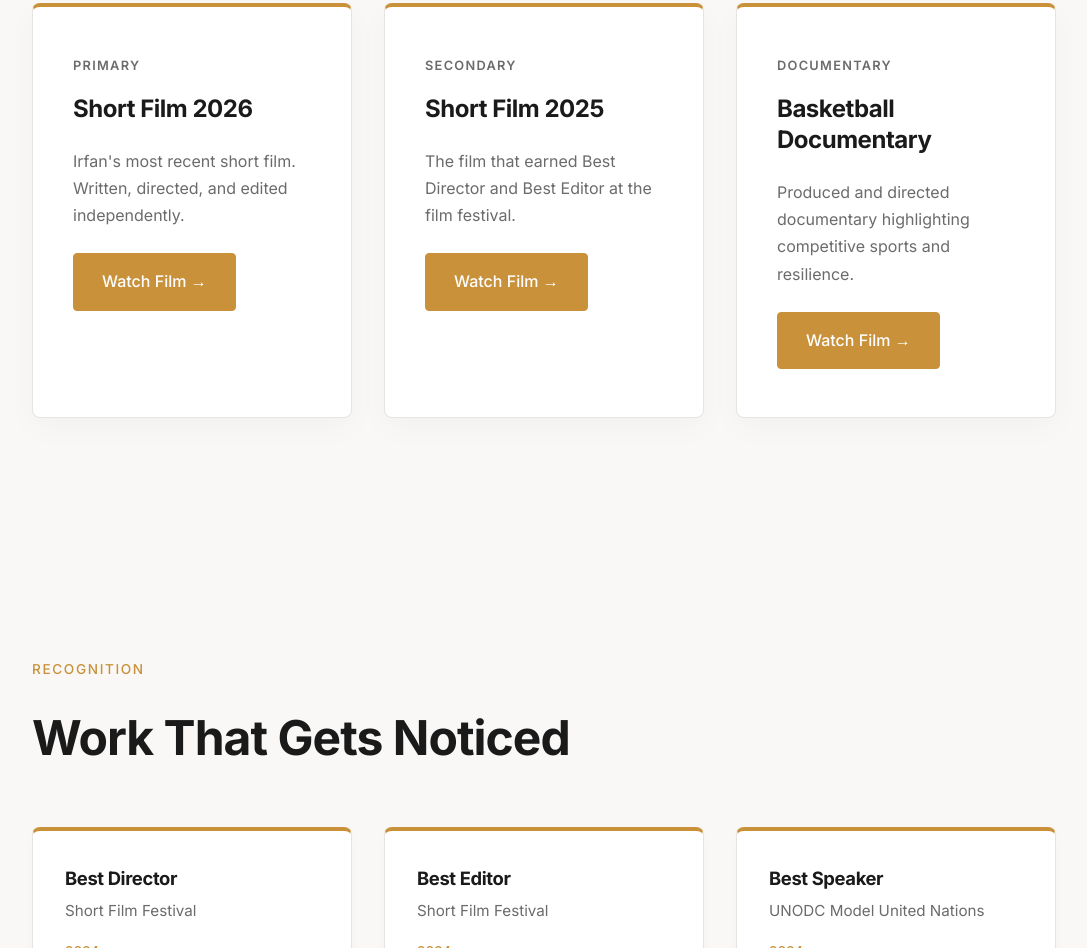
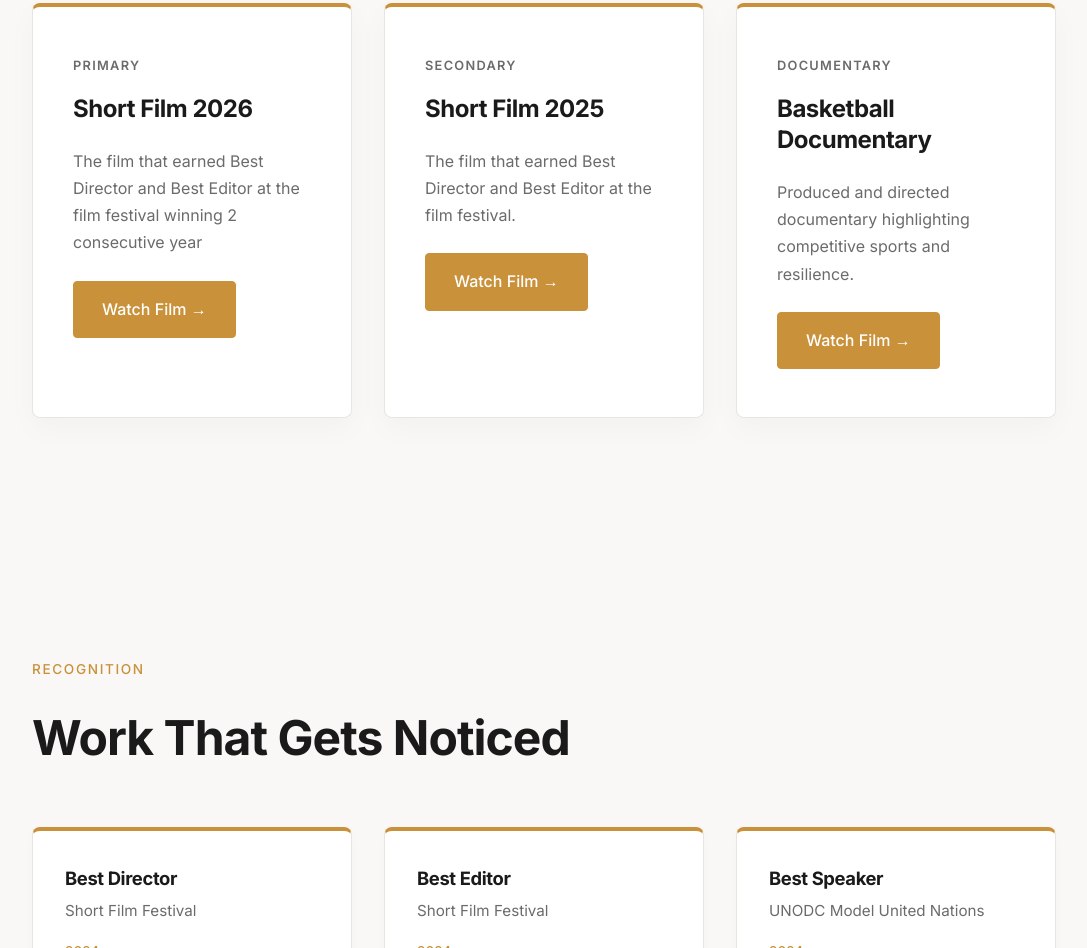
Before and after one commit to irfanrozi241-a11y/CV, a plain HTML site: page index.html in a window 1280 px wide. Shown: the part 2504-3452 px from the top of the page, without its empty margins (96-1183 px from the left). Drawn offline with Linux system fonts and the light colour scheme.

Commit message:
feat: add new film PDF and update short film description in index

```diff
--- a/index.html
+++ b/index.html
@@ -1421,7 +1421,8 @@
                 <div class="ee-card">
                     <span class="ee-label">PRIMARY</span>
                     <h3 class="ee-title">Short Film 2026</h3>
-                    <p>Irfan's most recent short film. Written, directed, and edited independently.</p>
+                    <p>The film that earned Best Director and Best Editor at the film festival winning 2 consecutive
+                        year</p>
                     <a href="https://drive.google.com/file/d/1ERgiwoDo7t2adeb6IggrYDO3HFvYJJD5/view?usp=sharing"
                         target="_blank" rel="noopener noreferrer" class="btn btn-primary"
                         style="margin-top: 1.5rem; display: inline-flex;">Watch Film &rarr;</a>
```
Also changed, not shown: 2 other files.
